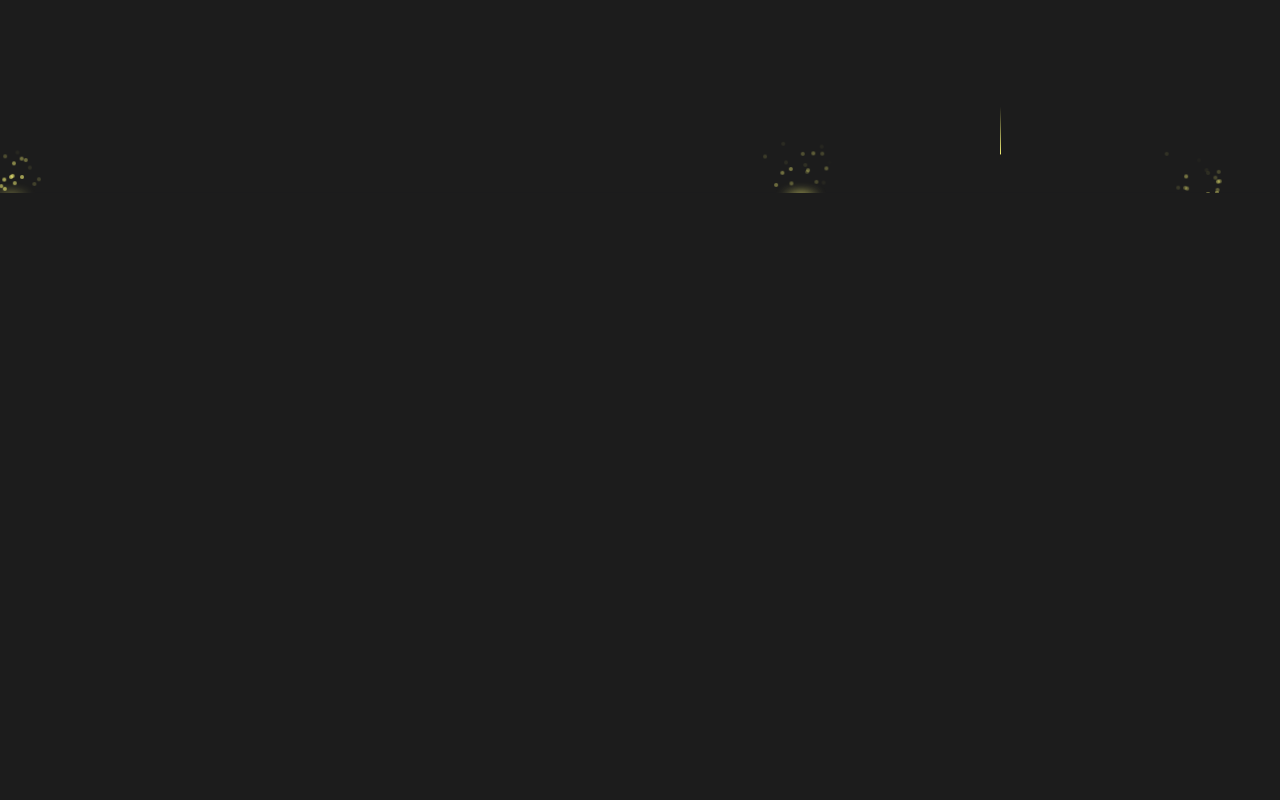
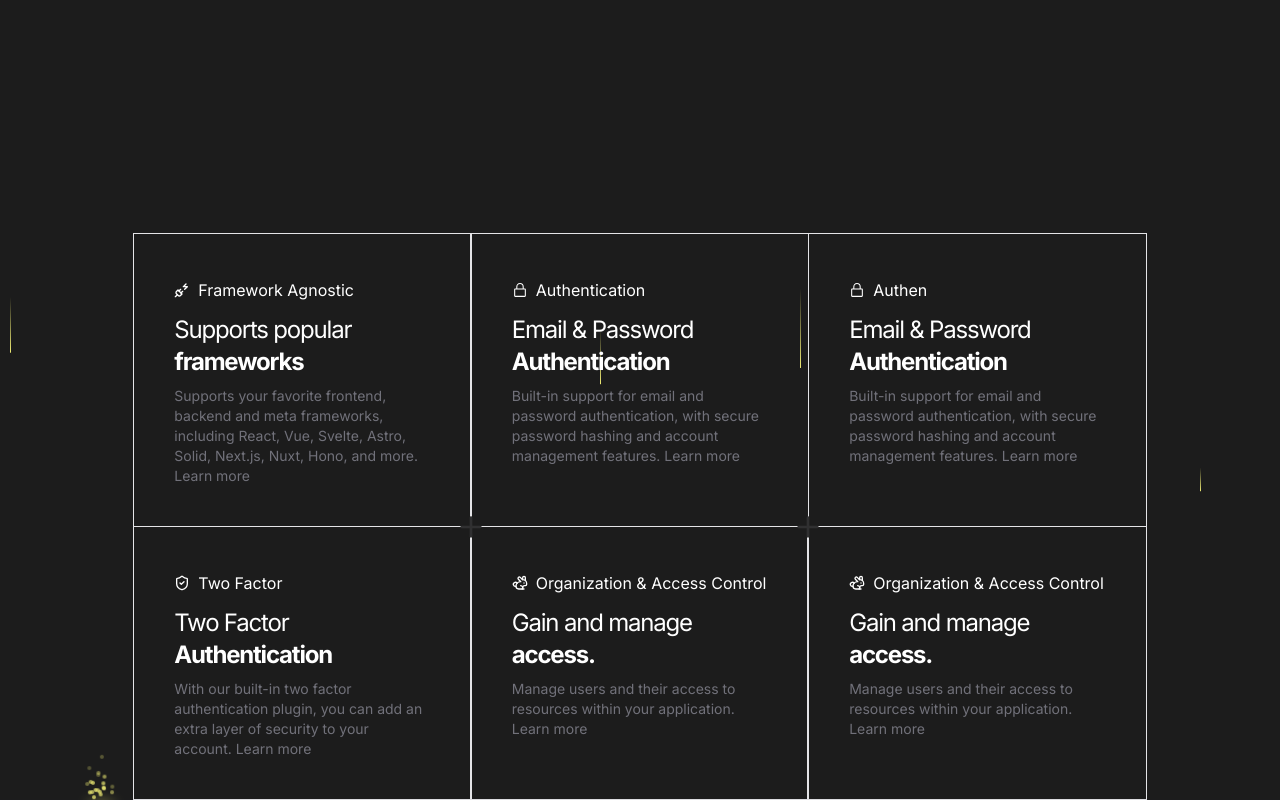
Before and after one commit to IRTIDEATH/LoremSeries, a Next.js app: page / in a window 1280 px wide. Shown: the part 607-1407 px from the top of the page. Before the commit the page ends 800 px from the top, so only its background shows below. Built offline with nearby package versions, Linux system fonts and the light colour scheme.

Commit message:
feat: create feature grid card

```diff
--- a/app/page.tsx
+++ b/app/page.tsx
@@ -1,11 +1,13 @@
 // import Gallery from "@/components/pages/Gallery";
+import Features from "@/components/blocks/features";
 import Hero from "@/components/pages/Hero";
 
 export default function Home() {
   return (
     <div className="w-full mx-auto px-8">
-      <Hero/>
+      <Hero />
       {/* <Gallery/> */}
+      <Features />
     </div>
   );
 }
--- /dev/null
+++ b/components/blocks/features.tsx
@@ -0,0 +1,161 @@
+import {
+	PlugZap2Icon,
+	Plus,
+	RabbitIcon,
+	ShieldCheckIcon
+} from "lucide-react";
+import { LockClosedIcon } from "@radix-ui/react-icons";
+import Link from "next/link";
+import React from "react";
+
+export default function Features() {
+	return (
+		<div className="md:w-10/12 mt-10 mx-auto font-geist md:border-l-0 md:border-[1.2px] rounded-none">
+			<div className="grid w-full grid-cols-1 grid-rows-4 md:grid-cols-3 md:mx-0 md:grid-rows-1">
+				<div className="items-start justify-start border-x-[1.2px] border-t-[1.2px] md:border-t-0  transform-gpu  flex flex-col p-10">
+					<div className="flex items-center gap-2 my-1">
+						<PlugZap2Icon className="w-4 h-4" />
+						<p className="text-gray-600 dark:text-gray-400">
+							Framework Agnostic{" "}
+						</p>
+					</div>
+					<div className="mt-2">
+						<div className="max-w-full">
+							<div className="flex gap-3 ">
+								<p className="max-w-lg text-xl font-normal tracking-tighter md:text-2xl">
+									Supports popular <strong>frameworks</strong>
+								</p>
+							</div>
+						</div>
+						<p className="mt-2 text-sm text-left text-muted-foreground">
+							Supports your favorite frontend, backend and meta frameworks,
+							including React, Vue, Svelte, Astro, Solid, Next.js, Nuxt, Hono,
+							and more.{" "}
+							<a className="text-gray-50" href="/docs" target="_blank">
+								Learn more
+							</a>
+						</p>
+					</div>
+				</div>
+				<div className="relative items-start justify-start border-l-[1.2px] border-r-[1.2px] border-t-[1.2px] md:border-r-0 md:border-t-0 flex flex-col p-10 transform-gpu">
+					<Plus className="absolute bottom-[-17px] left-[-17px] text-gray w-8 h-8" />
+
+					<div className="flex items-center gap-2 my-1">
+						<LockClosedIcon className="w-4 h-4" />
+						<p className="text-gray-400">Authentication</p>
+					</div>
+					<div className="mt-2">
+						<div className="max-w-full">
+							<div className="flex gap-3 ">
+								<p className="max-w-lg text-2xl font-normal tracking-tighter">
+									Email & Password <strong>Authentication</strong>
+								</p>
+							</div>
+						</div>
+						<p className="mt-2 text-sm text-left text-muted-foreground">
+							Built-in support for email and password authentication, with
+							secure password hashing and account management features.{" "}
+							<a className="text-gray-50" href="/docs" target="_blank">
+								Learn more
+							</a>
+						</p>
+					</div>
+				</div>
+				<div className="relative items-start justify-start border-l-[1.2px] border-r-[1.2px] border-t-[1.2px] md:border-r-0 md:border-t-0 flex flex-col p-10 transform-gpu">
+					<Plus className="absolute bottom-[-17px] left-[-17px] text-gray w-8 h-8" />
+
+					<div className="flex items-center gap-2 my-1">
+						<LockClosedIcon className="w-4 h-4" />
+						<p className="text-gray-400">Authen</p>
+					</div>
+					<div className="mt-2">
+						<div className="max-w-full">
+							<div className="flex gap-3 ">
+								<p className="max-w-lg text-2xl font-normal tracking-tighter">
+									Email & Password <strong>Authentication</strong>
+								</p>
+							</div>
+						</div>
+						<p className="mt-2 text-sm text-left text-muted-foreground">
+							Built-in support for email and password authentication, with
+							secure password hashing and account management features.{" "}
+							<a className="text-gray-50" href="/docs" target="_blank">
+								Learn more
+							</a>
+						</p>
+					</div>
+				</div>
+				<div className="items-start justify-start border-x-[1.2px] border-t-[1.2px] flex flex-col p-10">
+					<div className="flex items-center gap-2 my-1">
+						<ShieldCheckIcon className="w-4 h-4" />
+						<p className="text-gray-400">Two Factor</p>
+					</div>
+					<div className="mt-2">
+						<div className="max-w-full">
+							<div className="flex gap-3 ">
+								<p className="max-w-lg text-2xl font-normal tracking-tighter">
+									Two Factor <strong>Authentication</strong>
+								</p>
+							</div>
+						</div>
+						<p className="mt-2 text-sm text-left text-muted-foreground">
+							With our built-in two factor authentication plugin, you can add an
+							extra layer of security to your account.{" "}
+							<Link className="text-gray-50" href="/docs" target="_blank">
+								Learn more
+							</Link>
+						</p>
+					</div>
+				</div>
+				<div className="items-start justify-start border-x-[1.2px] border-t-[1.2px] flex flex-col p-10">
+					<div className="flex items-center gap-2 my-1">
+						<RabbitIcon className="w-4 h-4" />
+						<p className="text-gray-400">
+							Organization & Access Control{" "}
+						</p>
+					</div>
+					<div className="mt-2">
+						<div className="max-w-full">
+							<div className="flex gap-3 ">
+								<p className="max-w-lg text-2xl font-normal tracking-tighter">
+									Gain and manage <strong>access.</strong>
+								</p>
+							</div>
+						</div>
+						<p className="mt-2 text-sm text-left text-muted-foreground">
+							Manage users and their access to resources within your
+							application.{" "}
+							<a className="text-gray-50" href="/docs" target="_blank">
+								Learn more
+							</a>
+						</p>
+					</div>
+				</div>
+				<div className="items-start justify-start border-l-[1.2px] border-r-[1.2px] border-t-[1.2px] md:border-r-0 flex flex-col p-10 border-b-[1.2px] md:border-b-0">
+					<div className="flex items-center gap-2 my-1">
+						<RabbitIcon className="w-4 h-4" />
+						<p className="text-gray-400">
+							Organization & Access Control{" "}
+						</p>
+					</div>
+					<div className="mt-2">
+						<div className="max-w-full">
+							<div className="flex gap-3 ">
+								<p className="max-w-lg text-2xl font-normal tracking-tighter">
+									Gain and manage <strong>access.</strong>
+								</p>
+							</div>
+						</div>
+						<p className="mt-2 text-sm text-left text-muted-foreground">
+							Manage users and their access to resources within your
+							application.{" "}
+							<a className="text-gray-50" href="/docs" target="_blank">
+								Learn more
+							</a>
+						</p>
+					</div>
+				</div>
+			</div>
+		</div>
+	);
+}
```
